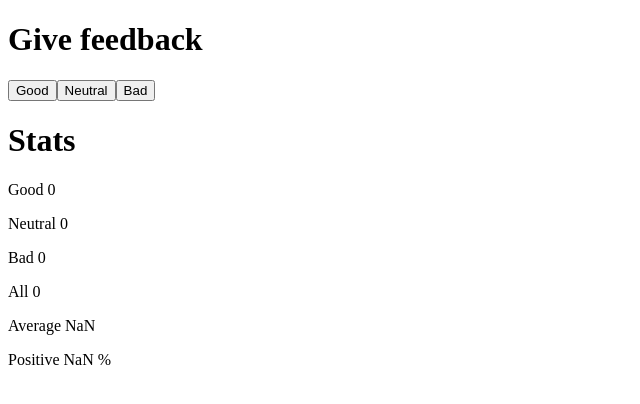
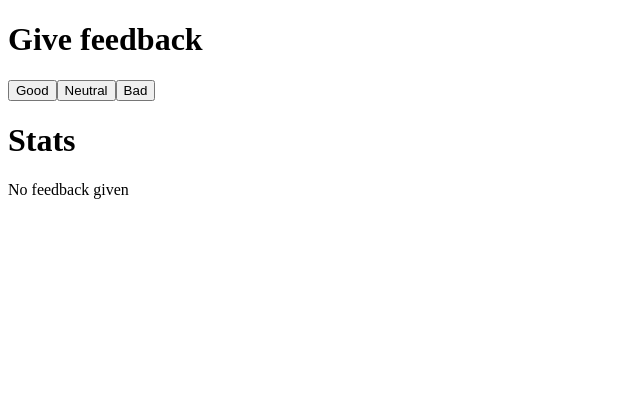
Before and after one commit to PetteriV99/full-stack-open, a React (Create React App) app in the folder osa1/unicafe/: page / in a window 1280 px wide. Shown: the top 404 px of the page, without its empty margins (0-640 px from the left). Built offline with nearby package versions, Linux system fonts and the light colour scheme.

Commit message:
Task 1.8

```diff
--- a/osa1/unicafe/src/App.js
+++ b/osa1/unicafe/src/App.js
@@ -10,16 +10,33 @@ const Item = (props) => (
   <p>{props.text} {props.value}</p>
 )
 
+const Statistics = (props) => {
 
+  let all = props.values.good + props.values.neutral + props.values.bad
+  let values = props.values.good + (props.values.bad * -1)
+
+  return (
+    <div>
+      {all !== 0 ?
+        <div>
+          <Item text="Good" value={props.values.good}></Item>
+          <Item text="Neutral" value={props.values.neutral}></Item>
+          <Item text="Bad" value={props.values.neutral}></Item>
+          <Item text='All' value={all}></Item>
+          <Item text='Average' value={values / all}></Item>
+          <Item text='Positive' value={props.values.good / all * 100 + ' %'}></Item>
+        </div>
+        : <p>No feedback given</p>
+      }
+    </div>
+  )
+}
 
 const App = () => {
   // tallenna napit omaan tilaansa
   const [good, setGood] = useState(0)
   const [neutral, setNeutral] = useState(0)
   const [bad, setBad] = useState(0)
-
-  let all = good + neutral + bad
-  let values = good + (bad * -1)
 
   return (
     <div>
@@ -30,16 +47,15 @@ const App = () => {
         <Button handleClick={() => setBad(bad + 1)} text="Bad"></Button>
       </div>
       <h1>Stats</h1>
-      <div>
-        <Item text="Good" value={good}></Item>
-        <Item text="Neutral" value={neutral}></Item>
-        <Item text="Bad" value={bad}></Item>
-        <Item text='All' value={all}></Item>
-        <Item text='Average' value={values / all}></Item>
-        <Item text='Positive' value={good / all * 100 + ' %'}></Item>
-      </div>
+      <Statistics values={{good, neutral, bad}}></Statistics>
     </div>
   )
 }
 
 export default App
+
+/*
+<Item text='All' value={all}></Item>
+<Item text='Average' value={values / all}></Item>
+<Item text='Positive' value={good / all * 100 + ' %'}></Item>
+*/
```
